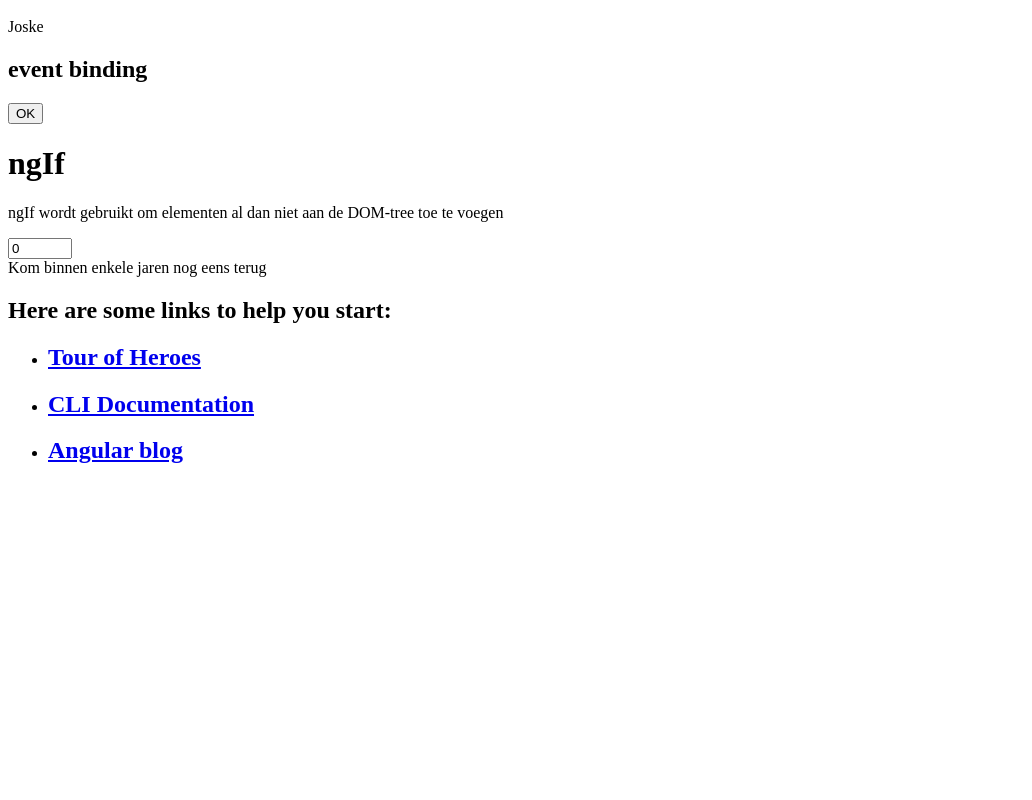
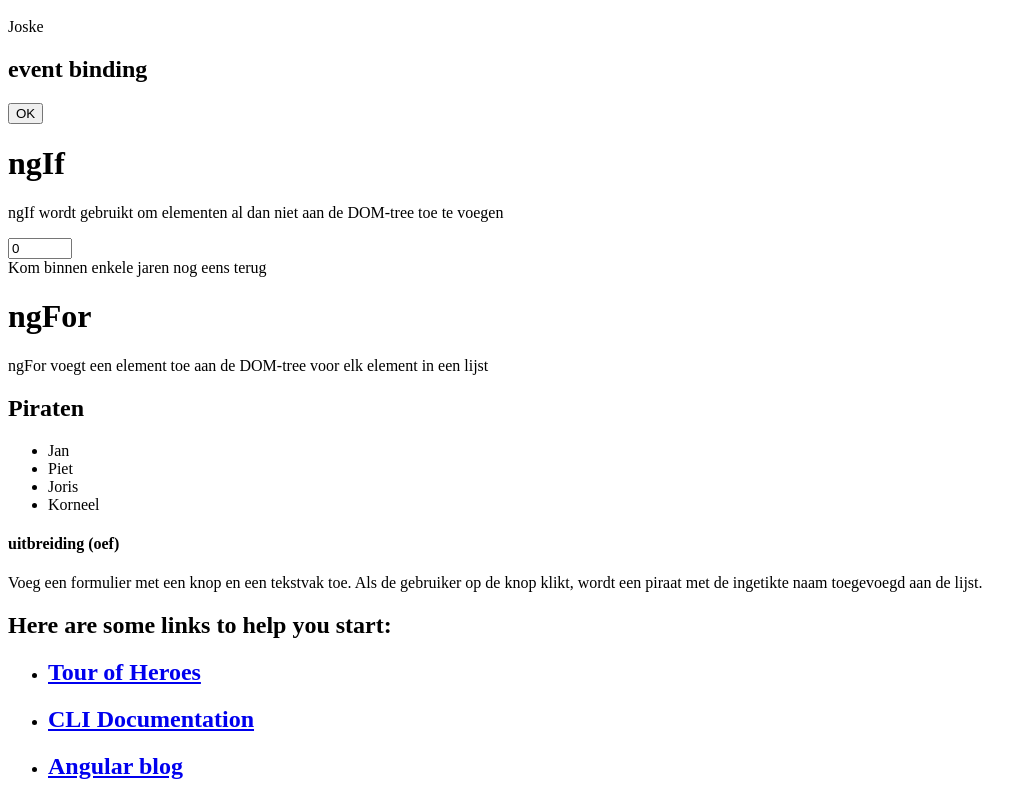
Before and after one commit to annve/tml-angular, an Angular app: page / in a window 1280 px wide. Shown: the part 827-1627 px from the top of the page, without its empty margins (0-1032 px from the left). Before the commit the page ends 1311 px from the top, so only its background shows below. Built offline with nearby package versions, Linux system fonts and the light colour scheme.

Commit message:
vb for toegevoegd

```diff
--- a/src/app/app.component.html
+++ b/src/app/app.component.html
@@ -8,6 +8,7 @@
 <vb00></vb00>
 <vbdatabinding></vbdatabinding>
 <vbif></vbif>
+<vbfor></vbfor>
 <h2>Here are some links to help you start: </h2>
 <ul>
   <li>
--- a/src/app/app.module.ts
+++ b/src/app/app.module.ts
@@ -6,13 +6,15 @@ import { AppComponent } from './app.component';
 import { Vb00Component } from './voorbeelden/vb00/vb00.component';
 import { VbDatabindingComponent } from './voorbeelden/vbdatabinding/vbdatabinding.component';
 import { VbIfComponent } from './voorbeelden/vbif/vbif.component';
+import { VbForComponent } from './voorbeelden/vbfor/vbfor.component';
 
 @NgModule({
   declarations: [
     AppComponent,
     Vb00Component,
     VbDatabindingComponent,
-    VbIfComponent
+    VbIfComponent,
+    VbForComponent
   ],
   imports: [
     BrowserModule, FormsModule
--- /dev/null
+++ b/src/app/voorbeelden/vbfor/vbfor.component.html
@@ -0,0 +1,10 @@
+<h1>ngFor</h1>
+<p>ngFor voegt een element toe aan de DOM-tree voor elk element in een lijst</p>
+<h2>Piraten</h2>
+<ul *ngIf="piraten.length > 0">
+  <li  *ngFor="let piraat of piraten">{{ piraat }}</li>
+</ul>
+
+<h4>uitbreiding (oef)</h4>
+Voeg een formulier met een knop en een tekstvak toe.
+Als de gebruiker op de knop klikt, wordt een piraat met de ingetikte naam toegevoegd aan de lijst.
--- /dev/null
+++ b/src/app/voorbeelden/vbfor/vbfor.component.ts
@@ -0,0 +1,15 @@
+import { Component, OnInit } from '@angular/core';
+
+@Component({
+  selector: 'vbfor',
+  templateUrl: './vbfor.component.html',
+  styleUrls: ['./vbfor.component.css']
+})
+export class VbForComponent implements OnInit {
+  piraten = ["Jan", "Piet", "Joris", "Korneel"];
+  constructor() { }
+
+  ngOnInit() {
+  }
+
+}
```
Also changed, not shown: src/app/voorbeelden/vbfor/vbfor.component.css (added).
